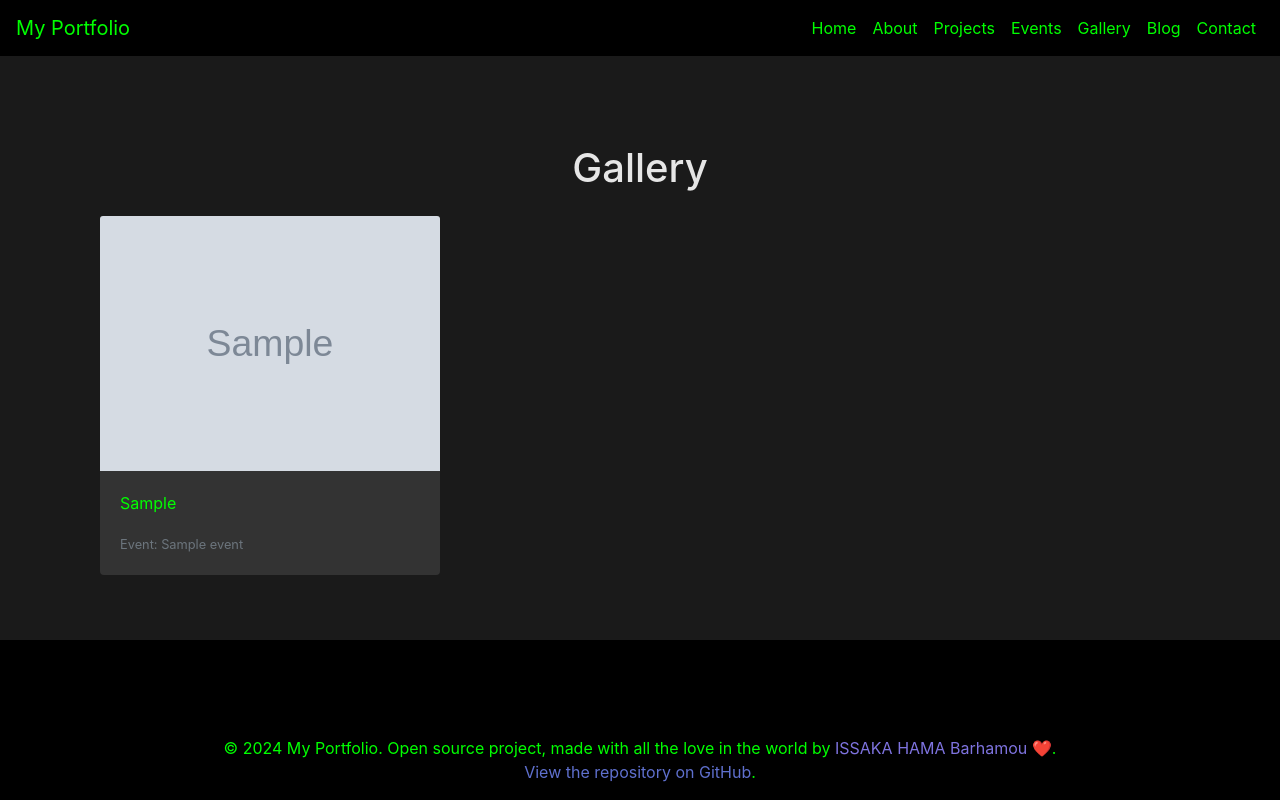
After one commit to HamaBarhamou/myportfolio, a Django app: page /gallery/ in a window 1280 px wide. The commit adds this page. Run offline with Django 5.2, Linux system fonts and the light colour scheme; tables that the repository leaves empty hold one stand-in row (values such as "Sample post"); grey boxes marked "Sample" are stand-in pictures; some libraries are stand-ins or nearby versions.

Commit message:
Ajout de la fonctionnalité de galerie d'images pour les événements
- Création du modèle GalleryImage pour gérer les images des événements
- Mise à jour du modèle Event pour inclure une relation avec GalleryImage
- Ajout des vues pour afficher les galeries d'images des événements et toutes les images des galeries
- Création des templates event_gallery.html et gallery.html pour afficher les images
- Mise à jour du menu de navigation pour inclure un lien vers la page de la galerie

```diff
--- a/portfolio/models.py
+++ b/portfolio/models.py
@@ -70,3 +70,14 @@ class Event(models.Model):
 
     def __str__(self):
         return self.title
+
+
+class GalleryImage(models.Model):
+    event = models.ForeignKey(
+        Event, related_name="gallery_images", on_delete=models.CASCADE
+    )
+    image = models.ImageField(upload_to="gallery/")
+    caption = models.CharField(max_length=200, blank=True)
+
+    def __str__(self):
+        return self.caption or f"Image for {self.event.title}"
--- /dev/null
+++ b/portfolio/templates/portfolio/gallery.html
@@ -0,0 +1,22 @@
+{% extends 'base.html' %}
+
+{% block title %}Gallery{% endblock %}
+
+{% block content %}
+  <div class="container mt-5">
+    <h1 class="mb-4 text-center">Gallery</h1>
+    <div class="row">
+      {% for image in images %}
+        <div class="col-md-4 mb-4">
+          <div class="card h-100">
+            <img src="{{ image.image.url }}" class="card-img-top" alt="{{ image.caption }}">
+            <div class="card-body">
+              <p class="card-text">{{ image.caption }}</p>
+              <p class="card-text"><small class="text-muted">Event: {{ image.event.title }}</small></p>
+            </div>
+          </div>
+        </div>
+      {% endfor %}
+    </div>
+  </div>
+{% endblock %}
--- a/portfolio/urls.py
+++ b/portfolio/urls.py
@@ -11,4 +11,6 @@ urlpatterns = [
     path("contact/", views.contact, name="contact"),
     path("events/", views.event_list, name="event_list"),
     path("events/<int:event_id>/", views.event_detail, name="event_detail"),
+    path("events/<int:event_id>/gallery/", views.event_gallery, name="event_gallery"),
+    path("gallery/", views.gallery, name="gallery"),
 ]
--- a/portfolio/views.py
+++ b/portfolio/views.py
@@ -5,7 +5,16 @@ from django.http import HttpResponse
 from django.core.mail import send_mail
 from .forms import ContactForm
 from django.core.paginator import Paginator
-from .models import Project, Service, Skill, About, SocialLink, VisitorCount, Event
+from .models import (
+    Project,
+    Service,
+    Skill,
+    About,
+    SocialLink,
+    VisitorCount,
+    Event,
+    GalleryImage,
+)
 
 
 def home(request):
@@ -95,3 +104,16 @@ def event_list(request):
 def event_detail(request, event_id):
     event = get_object_or_404(Event, id=event_id)
     return render(request, "portfolio/event_detail.html", {"event": event})
+
+
+def gallery(request):
+    images = GalleryImage.objects.all()
+    return render(request, "portfolio/gallery.html", {"images": images})
+
+
+def event_gallery(request, event_id):
+    event = get_object_or_404(Event, id=event_id)
+    images = event.gallery_images.all()
+    return render(
+        request, "portfolio/event_gallery.html", {"event": event, "images": images}
+    )
--- a/templates/base.html
+++ b/templates/base.html
@@ -129,6 +129,9 @@
                     <a class="nav-link" href="{% url 'portfolio:event_list' %}">Events</a>
                 </li>
                 <li class="nav-item">
+                    <a class="nav-link" href="{% url 'portfolio:gallery' %}">Gallery</a>
+                </li>
+                <li class="nav-item">
                     <a class="nav-link" href="#">Blog</a>
                 </li>
                 <li class="nav-item">
--- a/templates/base2.html
+++ b/templates/base2.html
@@ -129,6 +129,9 @@
                     <a class="nav-link" href="{% url 'portfolio:event_list' %}">Events</a>
                 </li>
                 <li class="nav-item">
+                    <a class="nav-link" href="{% url 'portfolio:gallery' %}">Gallery</a>
+                </li>
+                <li class="nav-item">
                     <a class="nav-link" href="#">Blog</a>
                 </li>
                 <li class="nav-item">
```
Also changed, not shown: portfolio/admin.py (+8 -1 lines), portfolio/templates/portfolio/event_gallery.html (added, +22 -0 lines), media/gallery/Screenshot_20240510_173955.png (added), media/gallery/img_hamka.jpg (added), media/gallery/uam.jpeg (added), portfolio/migrations/0011_galleryimage.py (added).
